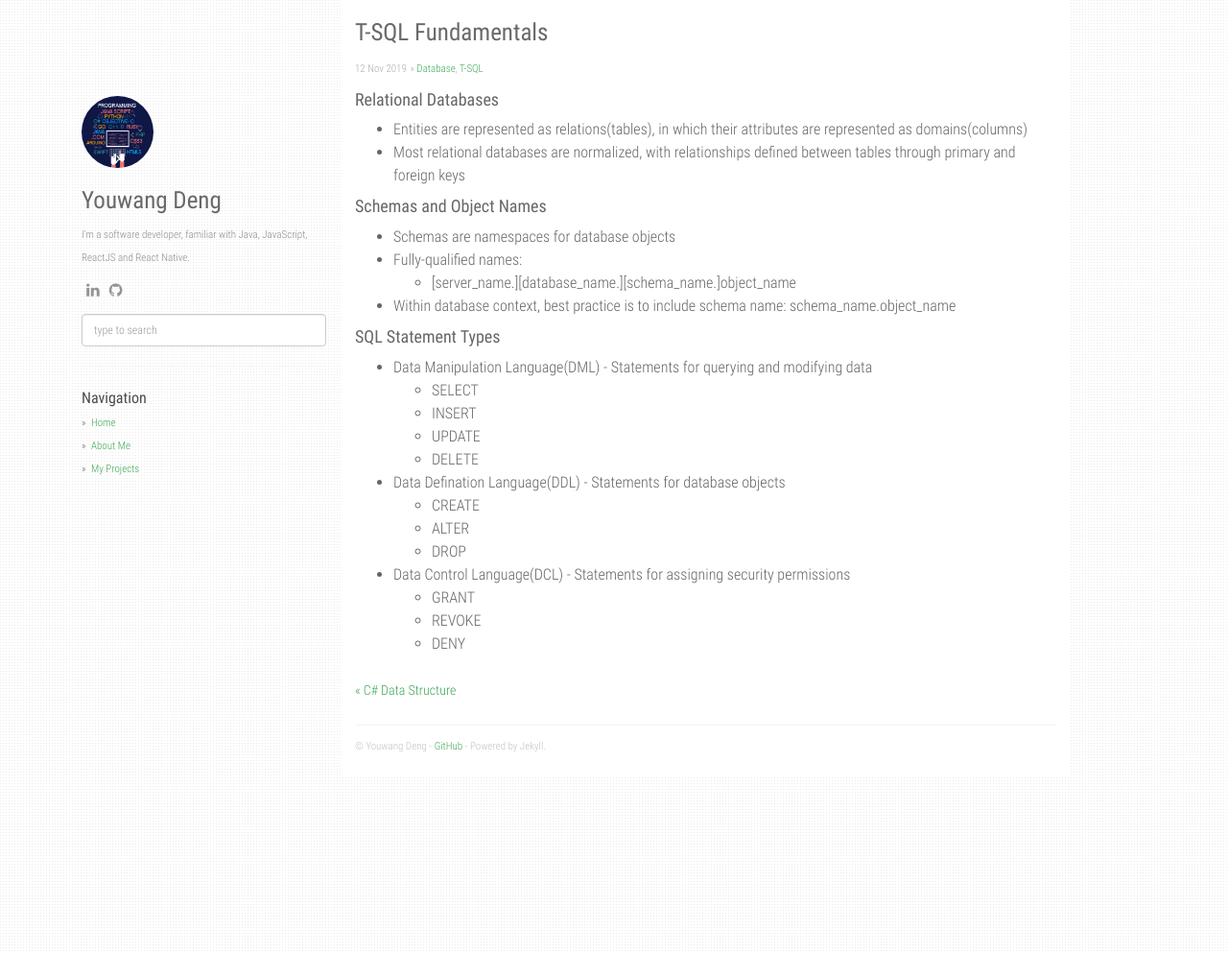
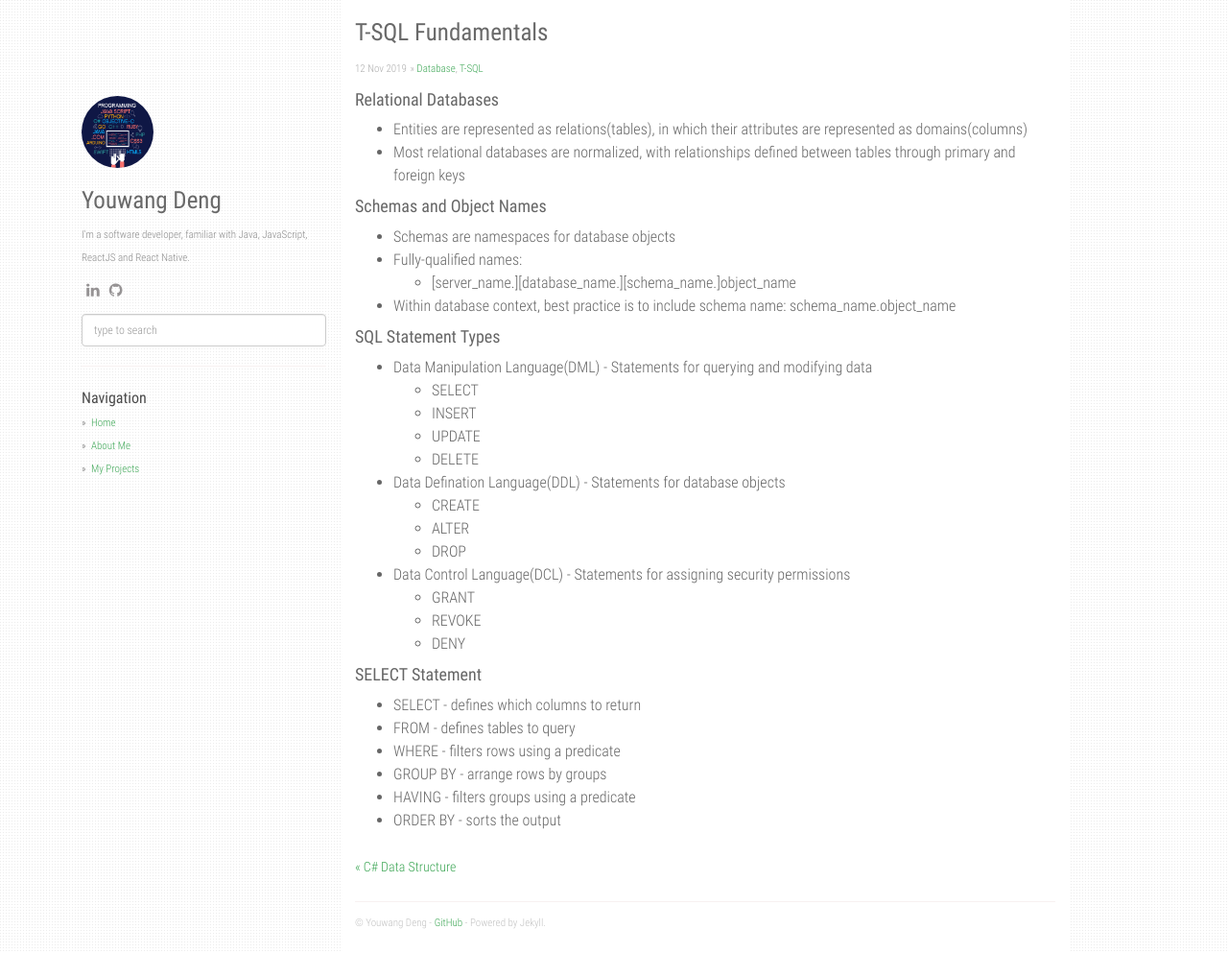
Before and after one commit to YouwangDeng/YouwangDeng.github.io, a Jekyll site: the page built from _posts/2019-11-12-T-SQL-Fundamental.md, in a window 1280 px wide and 993 px high. Shown: the whole window at 96% size. Built offline with Jekyll 4.4.1, drawn with Linux system fonts in a browser that asks for light colours.

Commit message:
add select statement

```diff
--- a/_posts/2019-11-12-T-SQL-Fundamental.md
+++ b/_posts/2019-11-12-T-SQL-Fundamental.md
@@ -28,3 +28,11 @@ categories: [Database,T-SQL]
     - GRANT
     - REVOKE
     - DENY
+
+#### SELECT Statement
+- SELECT - defines which columns to return
+- FROM - defines tables to query
+- WHERE - filters rows using a predicate
+- GROUP BY - arrange rows by groups
+- HAVING - filters groups using a predicate
+- ORDER BY - sorts the output
```
